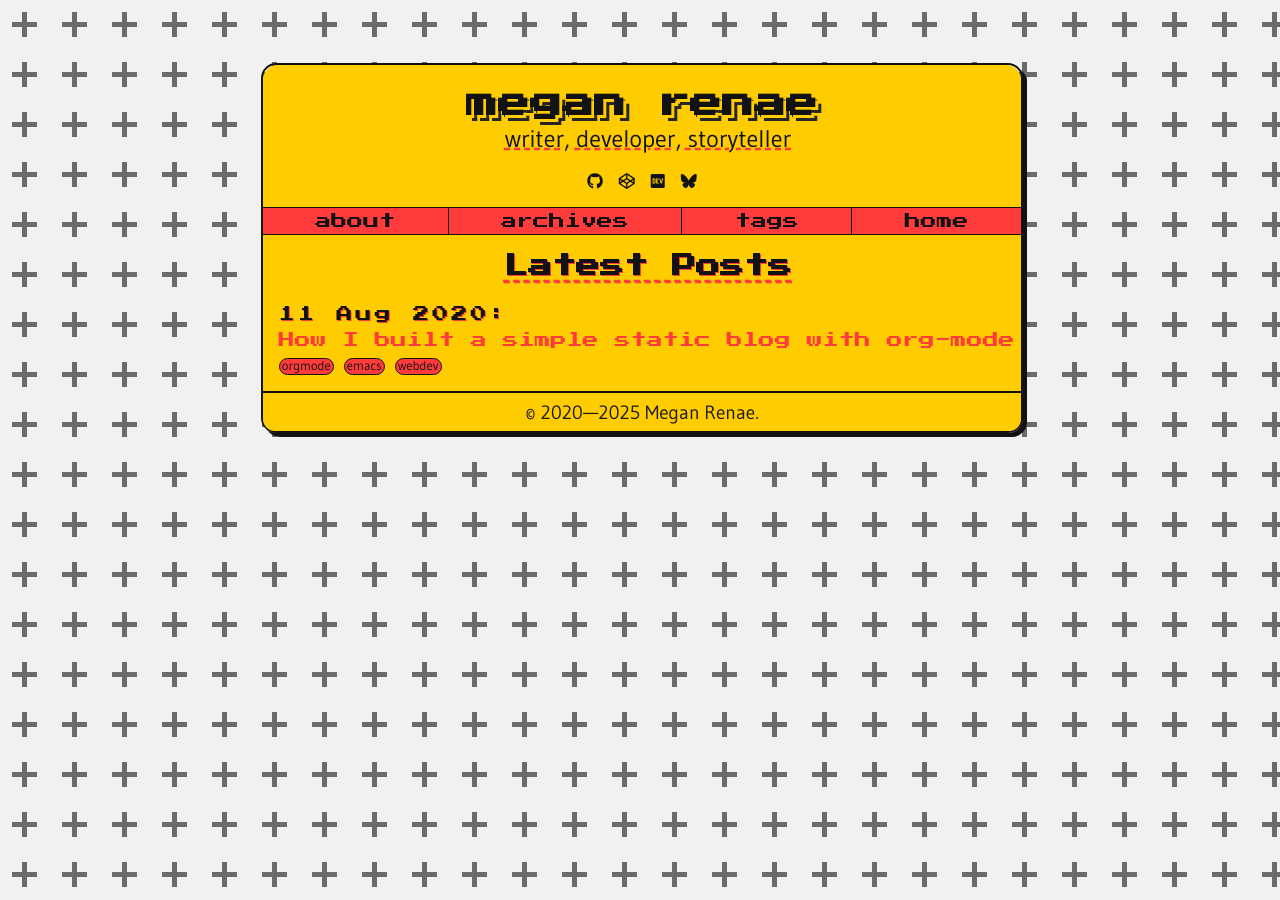
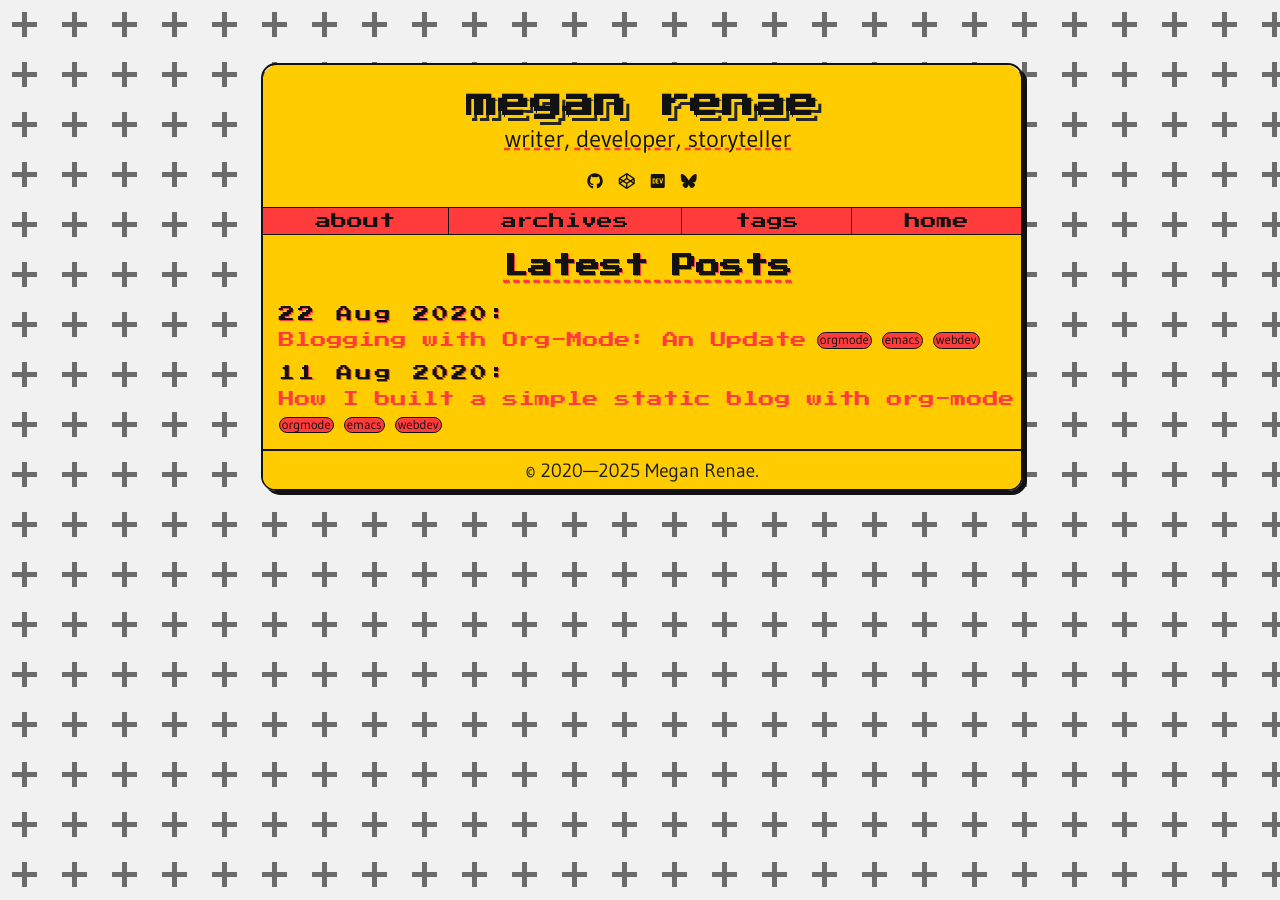
Before and after one commit to meganrenae21/blog, a Jekyll site: the page built from index.html, in a window 1280 px wide. Built offline with Jekyll 4.4.1, drawn with Linux system fonts in a browser that asks for light colours; nearby versions of some CDN libraries; some of the changed lines change nothing that is shown.

Commit message:
new post

````diff
--- a/_posts/2020-08-11-blogging-with-org-mode.md
+++ b/_posts/2020-08-11-blogging-with-org-mode.md
@@ -8,6 +8,7 @@ title: "How I built a simple static blog with org-mode"
 date: 2020-08-11 00:00:00
 note: orgblog
 exerpt: "There's always something new to discover with Emacs and org-mode, and building a blog was my way of wading into deeper waters - no longer content to just get my feet wet."
+permalink: /blogging-with-org-mode
 ---
 
 There's always something new to discover with Emacs and org-mode, and building a blog was my way of wading into deeper waters - no longer content to just get my feet wet.
--- /dev/null
+++ b/_posts/2020-08-22-blogging-with-org-mode-part-2.md
@@ -0,0 +1,60 @@
+---
+layout: post
+tags:
+  - orgmode
+  - emacs
+  - webdev
+title: "Blogging with Org-Mode: An Update"
+date: 2020-08-22 00:00:00
+note: orgblog
+permalink: /org-mode-blog-pt-2
+excerpt: "In my [last post](../blogging-with-org-mode/), I went over how I set up this blog solely in org-mode. And since that post has been published, I've made a few more changes to the configuration and so, in an effort to provide the most up to date information, I figured I'd write a little addendum."
+---
+
+In my [last post](../blogging-with-org-mode/), I went over how I set up this blog solely in org-mode. And since that post has been published, I've made a few more changes to the configuration and so, in an effort to provide the most up to date information, I figured I'd write a little addendum.
+
+### Comments
+
+I wanted to add a comments section to entries. I really didn't want to put much effort into this...just a simple box to respond to posts. It turned out that [utterances](http://utteranc.es) provided me with something that was easy to set up and visually appealing. The only issue is that in order to comment, you have to be signed in to [github](http://github.com). Since my site is hosted on github pages, though, this seems like an okay compromise.
+
+I chose utterances because each comment section will be self-hosted on this site's repo, it was simple to set up, and while people have to log in to leave comments, I preferred that to allowing "guest" comments. Since internet comment sections have a reputation for being toxic hell-scapes, I wanted to ensure commenters have a stake in what they say. As much as I am an advocate for free speech, I don't want to provide a platform where people are enabled to evade responsibility for what they say.
+
+Facebook comments was out because I am not going to force people to use their real names to comment. Disqus would be the obvious choice, or any number of third-party systems. I wasn't inclined to go down that road, mostly because of privacy issues. I don't want data gathered from user comments on my site to be sold by a third party to advertisers. If I expect commenters on my posts to take responsibility for their words, I have a responsibility to ensure an open discussion forum doesn't turn into a for-profit opportunity for anonymous corporations.
+
+It was incredibly easy to set up. All it involved was to install the utterances app on my blog repo, then paste a code snippet to my post template. If you'll recall, I am using YASnippet as a templating tool for my blog posts. That said, I didn't add the code directly into my post snippet. Instead I added a new directory, `~/org/src/` where I created an `utterances.html` file with the code in question. Then I simply included the file in my snippet to be exported as html:
+
+```
+#+INCLUDE: "../src/utterances.html" export html
+```
+
+### Templating Update
+
+Another change I made I started to touch on in my last post, and that has to do with my yasnippet "snippets". I mentioned that including actual code within my ya-snippet file created an issue if I were to make changes to my blog template after the fact. Because of this, I decided to completely revamp my post snippet so that the build of each post is made mostly from external files. Here's an example of what I'm talking about:
+
+```
+#+BEGIN_SRC html
+#+SETUPFILE: ../org-templates/level-1.org
+#+INCLUDE: "./src/header.html" export html
+
+#+TITLE: ${1:Title}
+#+CATEGORY: ${2:Category}
+#+DATE: `(current-time-string)`
+#+FILENAME: ${3:filename}
+
+=* $1=
+
+#+INCLUDE: "../../content/$3.org"
+
+#+INCLUDE: "../src/utterances.html" export html
+#+END_SRC
+```
+
+Notice that, in addition to the `SETUPFILE`, I have added three different `INCLUDE` files to export as blocks.
+
++ `header.html` :: previously this was part of an export block included directly in the snippet. The code hasn't changed; it's just housed elsewhere.
++ `/content/` directory :: this was the solution to my date problem that I mentioned in my previous entry. Basically, posts should be dated according to when they were published, not when I started writing them. One solution would be to use the org exporter's {% raw %}`{{{DATE}}}`{% endraw %} macro, which assigns a date when the file is exported, but I wanted to ensure the date wouldn't change if I needed to republish a file for any reason. So, I decided the best thing to do would be to house the actual blog content in a separate file, to be included in the post file, so the date would only be calculated when the snippet was inserted into the post. The idea is to only create a post for export when it is ready to be published.
++ `utterances.html` :: I explained this above.
+
+### To conclude
+
+As I said in my the previous post, this blog is, and will continue to be, a work in progress. Still, I probably won't go over every single change or update I make to the configuration and templating system in the future. Instead, I'll focus on figuring out what kind of content to put on here. I'm barely a programmer or developer -- I would call myself a creative, and the purpose of this blog is to share some of my story and my process with the world. Stay tuned!
````
Also changed, not shown: 8 other files.
